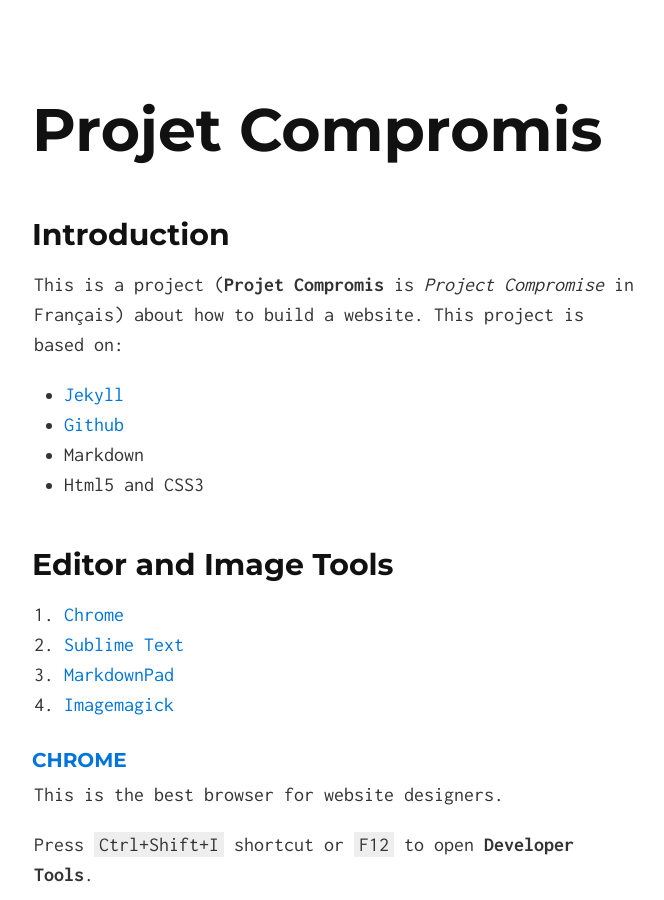
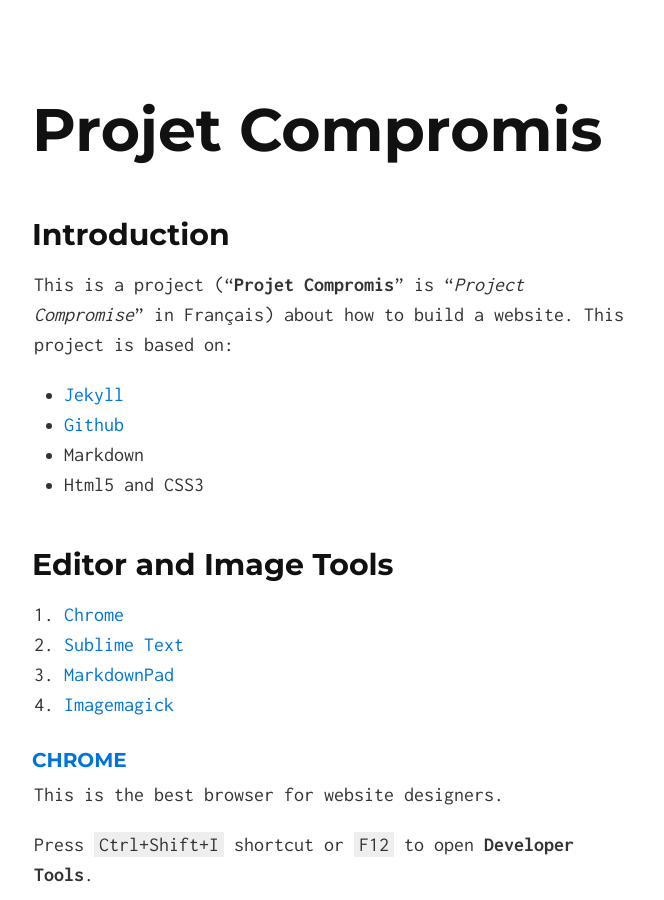
Before and after one commit to quxiaofeng/projetcompromis, a Jekyll site: the page built from index.html, in a window 1280 px wide and 900 px high. Shown: the whole window, without its empty margins (306-970 px from the left). Built offline with Jekyll 4.4.1, drawn with Linux system fonts in a browser that asks for light colours; Markdown is read by kramdown in place of the engine named in the settings.

Commit message:
Revise explaination of title
Signed-off-by: Xiaofeng QU <xiaofeng.qu.hk@ieee.org>

```diff
--- a/_includes/index.md
+++ b/_includes/index.md
@@ -1,7 +1,7 @@
 Introduction
 -------
 
-This is a project (**Projet Compromis** is *Project Compromise* in Français) about how to build a website.
+This is a project ("**Projet Compromis**" is "*Project Compromise*" in Français) about how to build a website.
 This project is based on:
 
 + [Jekyll](http://jekyllrb.com/)
```
